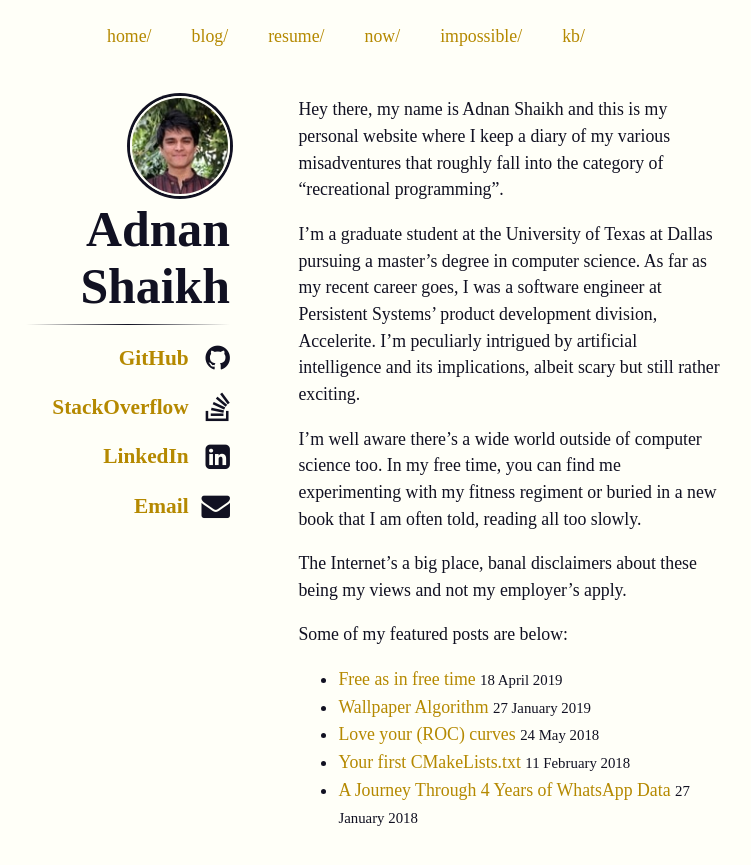
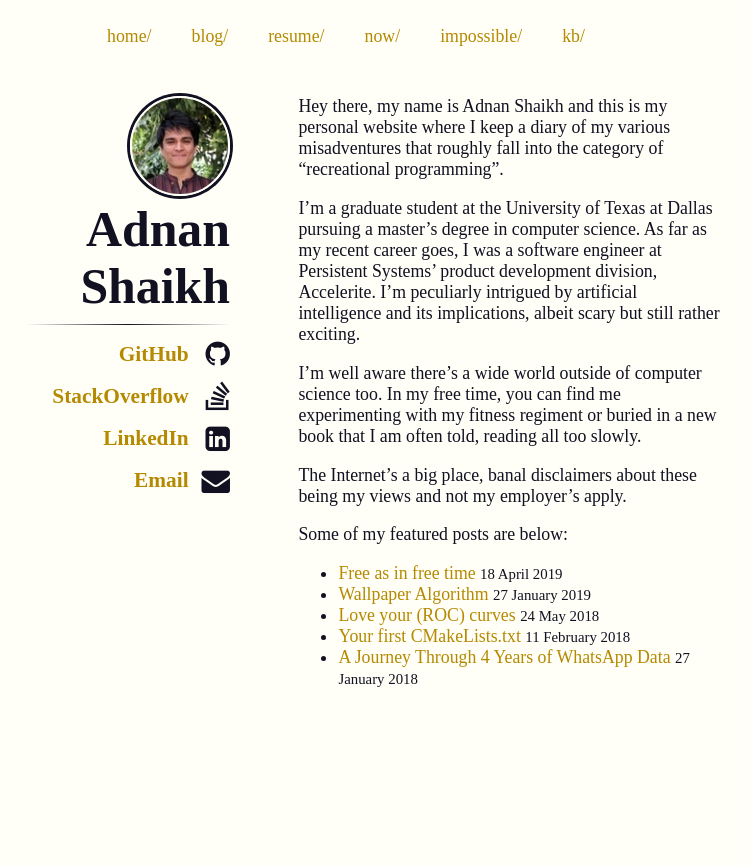
Before and after one commit to adyshake/adyshake.github.io, a Jekyll site: the page built from index.html, in a window 1280 px wide. Shown: the top 865 px of the page, without its empty margins (294-1045 px from the left). Built offline with Jekyll 4.4.1, drawn with Linux system fonts in a browser that asks for light colours; nearby versions of some CDN libraries; some web fonts are replaced.

Commit message:
Updated line height

```diff
--- a/_includes/critical.scss
+++ b/_includes/critical.scss
@@ -46,7 +46,6 @@ body {
 
 p, li {    font-size: 1.3em;
     font-size: 17.8px;
-    line-height: 1.5em;
 }
 
 header,
--- a/assets/main.scss
+++ b/assets/main.scss
@@ -48,7 +48,6 @@ body {
 
 p, li {    font-size: 1.3em;
     font-size: 17.8px;
-    line-height: 1.5em;
 }
 
 header,
```
